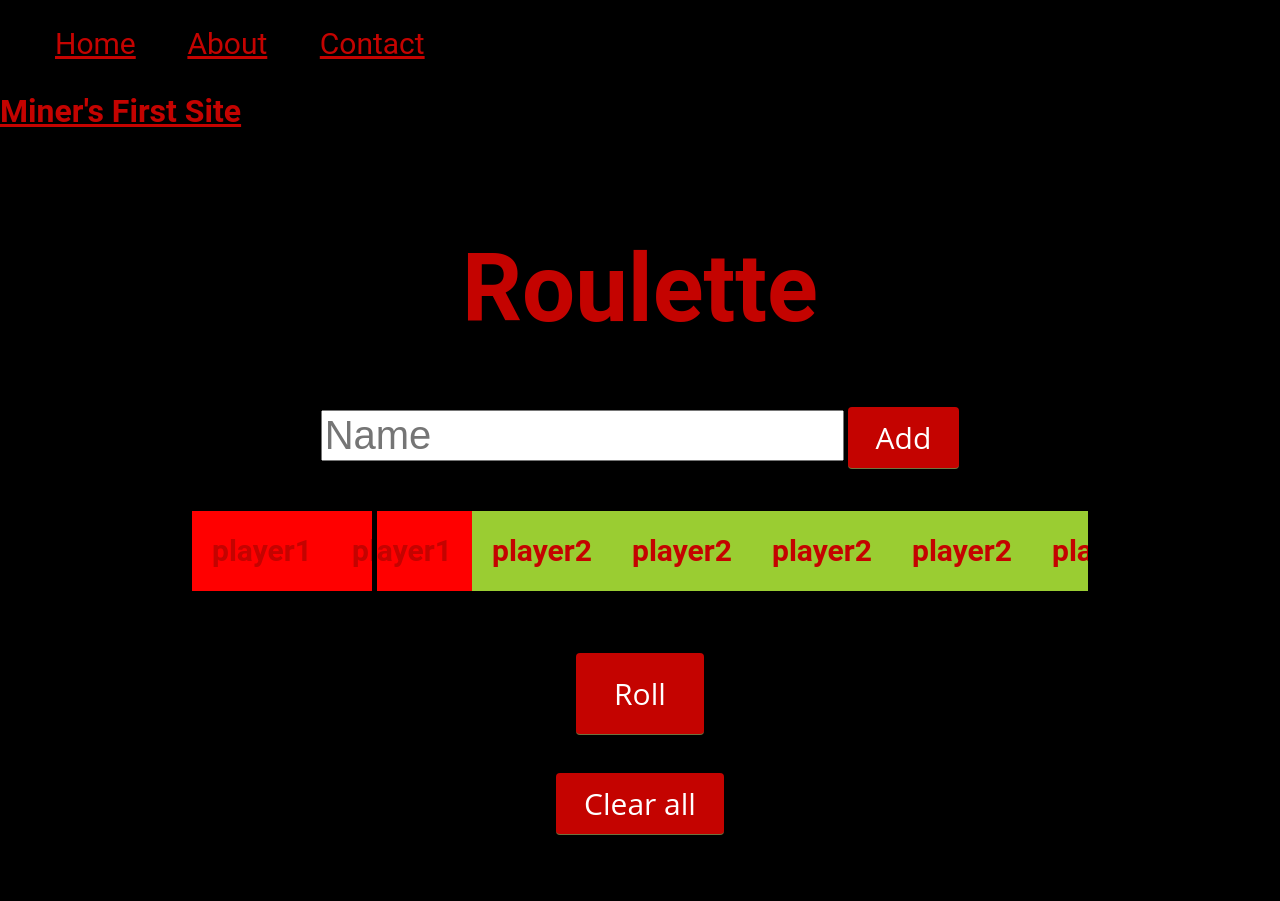
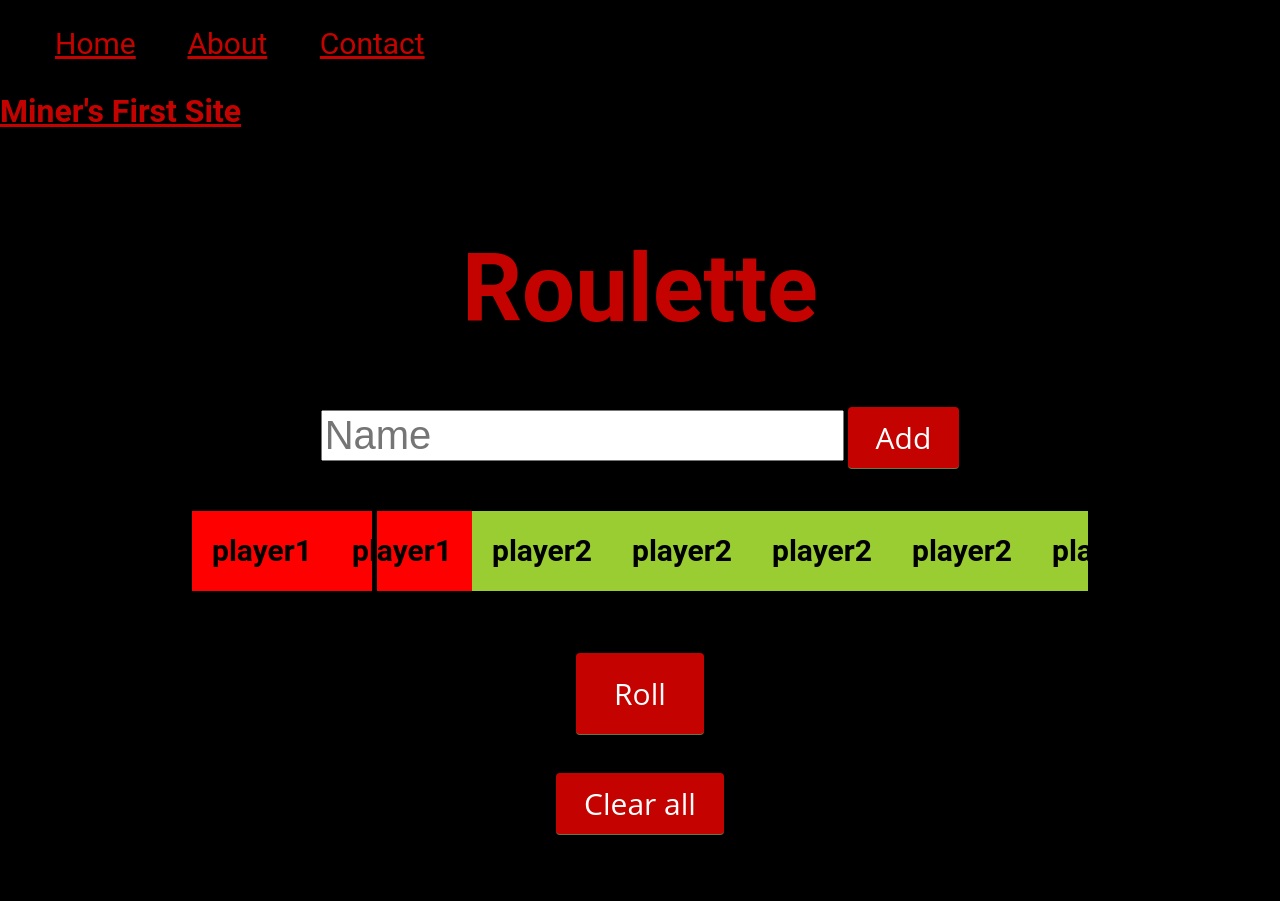
Before and after one commit to MinerBryan/mineshaft, a Jekyll site: the page built from _posts/2020-11-12-roulette.md, in a window 1280 px wide. Built offline with Jekyll 4.4.1, drawn with Linux system fonts in a browser that asks for light colours.

Commit message:
Update roulette.css

```diff
--- a/css/roulette.css
+++ b/css/roulette.css
@@ -1,3 +1,6 @@
+a {
+	color: #c40300;
+}
 body, html {
 	padding: 0;
 	margin: 0;
@@ -5,15 +8,7 @@
     background-color: #000000;
 }
 
-title {
-	color: #c40300;
-}
-
-h1,h2,h3,h4,h5,h6 {
-	color: #c40300;
-}
-
-a {
+h1 {
 	color: #c40300;
 }
 
```
